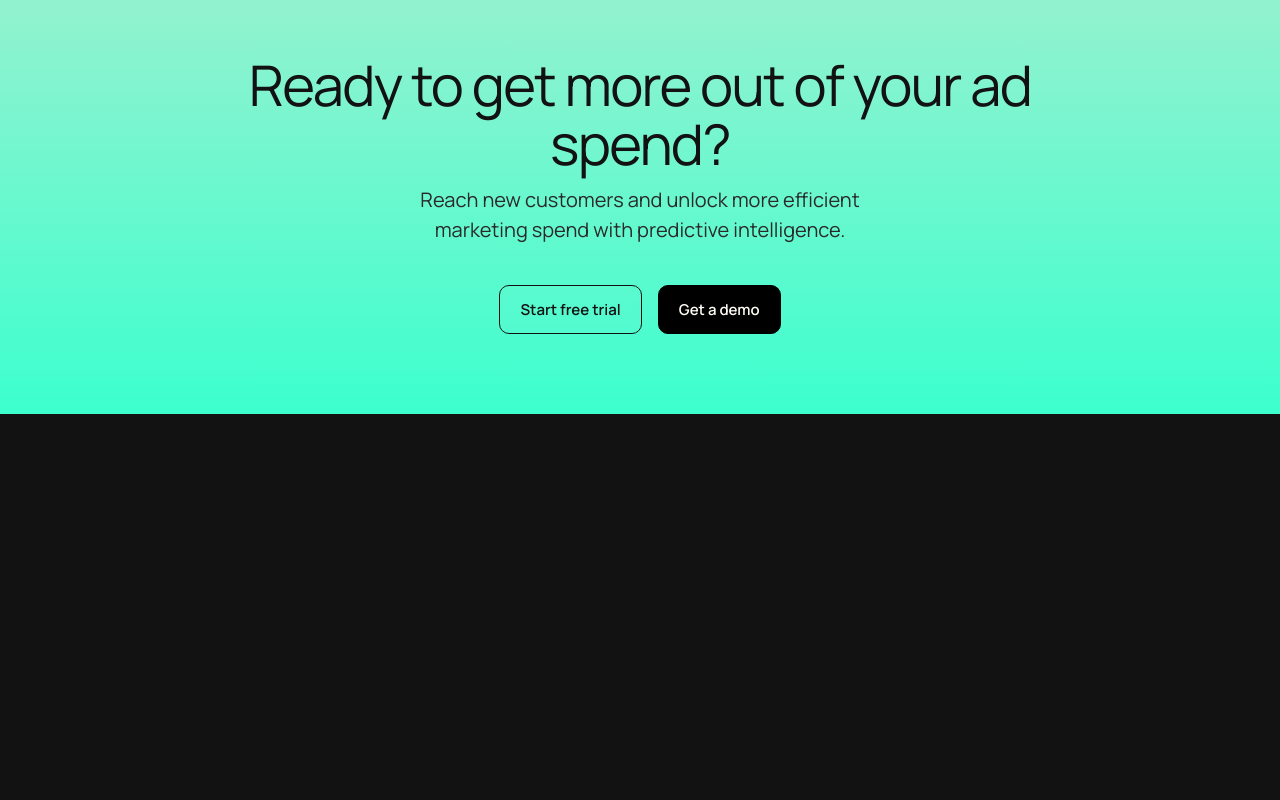
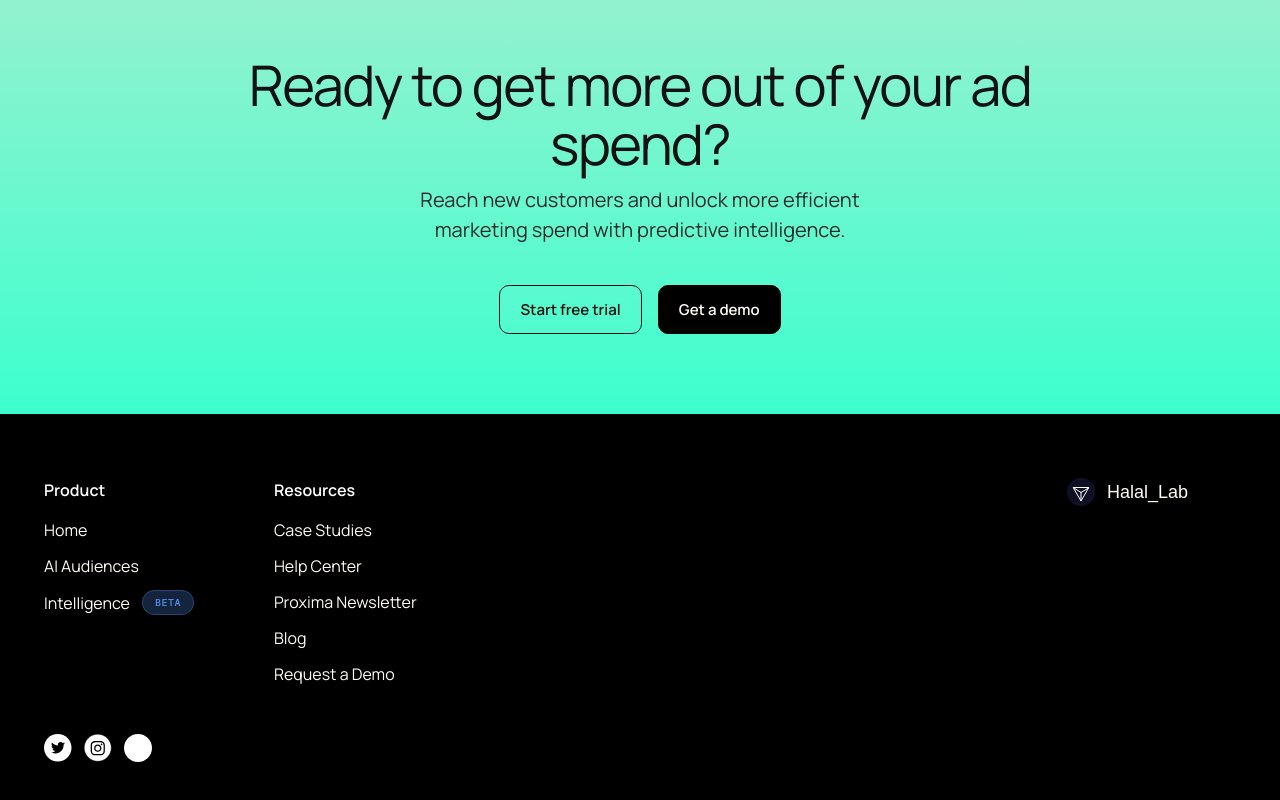
Before and after one commit to gitadityakumar/Landing-pages, a Next.js app in the folder 10_marketinglandingpage/: page / in a window 1280 px wide. Shown: the part 4005-4805 px from the top of the page. Before the commit the page ends 4419 px from the top, so only its background shows below. Built offline with nearby package versions, Linux system fonts and the light colour scheme; a web font is replaced by a local one.

Commit message:
10: add footer section component

```diff
--- a/10_marketinglandingpage/app/page.tsx
+++ b/10_marketinglandingpage/app/page.tsx
@@ -1,4 +1,5 @@
 import AudiencesSection from "@/components/audiences-section";
+import FooterSection from "@/components/footer-section";
 import HeroSection from "@/components/hero-section";
 import ResultsSection from "@/components/results-section";
 import TestimonialsSection from "@/components/testimonials-section";
@@ -10,6 +11,7 @@ export default function Home() {
       <ResultsSection />
       <AudiencesSection />
       <TestimonialsSection />
+      <FooterSection />
     </main>
   );
 }
--- /dev/null
+++ b/10_marketinglandingpage/components/footer-section.tsx
@@ -0,0 +1,65 @@
+import Image from "next/image";
+import Link from "next/link";
+
+const footerColumns = [
+  {
+    title: "Product",
+    links: ["Home", "AI Audiences", "Intelligence"],
+    badge: "beta",
+  },
+  {
+    title: "Resources",
+    links: ["Case Studies", "Help Center", "Proxima Newsletter", "Blog", "Request a Demo"],
+  },
+];
+
+export default function FooterSection() {
+  return (
+    <footer className="bg-black py-16">
+      <div className="section-shell">
+        <div className="grid gap-12 md:grid-cols-[1fr_1fr_auto]">
+          <div className="flex flex-col gap-8 md:flex-row md:gap-20">
+            {footerColumns.map((column) => (
+              <div key={column.title}>
+                <h3 className="text-[16px] font-semibold text-white">{column.title}</h3>
+                <div className="mt-4 space-y-3">
+                  {column.links.map((item) => (
+                    <div className="flex items-center gap-3" key={item}>
+                      <Link className="text-[16px] text-(--color-page-surface-muted)" href="#">
+                        {item}
+                      </Link>
+                      {item === "Intelligence" && column.badge ? (
+                        <span className="mono-pill inline-flex rounded-full px-3 py-1">
+                          {column.badge}
+                        </span>
+                      ) : null}
+                    </div>
+                  ))}
+                </div>
+              </div>
+            ))}
+          </div>
+
+          <div className="flex items-start justify-start md:justify-end">
+            <Link className="flex items-center gap-3 text-white" href="#">
+              <Image alt="Halal_Lab mark" height={28} src="/design-assets/brand-mark.svg" width={28} />
+              <span className="font-brand text-[18px]">Halal_Lab</span>
+            </Link>
+          </div>
+        </div>
+
+        <div className="mt-12 flex items-center gap-3">
+          <Link href="#" aria-label="X">
+            <Image alt="" height={28} src="/design-assets/social-x.svg" width={28} />
+          </Link>
+          <Link href="#" aria-label="Instagram">
+            <Image alt="" height={28} src="/design-assets/social-instagram.svg" width={28} />
+          </Link>
+          <Link href="#" aria-label="LinkedIn">
+            <Image alt="" height={28} src="/design-assets/social-linkedin.svg" width={28} />
+          </Link>
+        </div>
+      </div>
+    </footer>
+  );
+}
```
